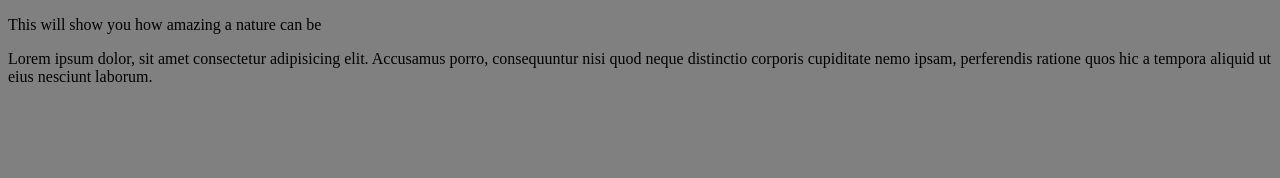
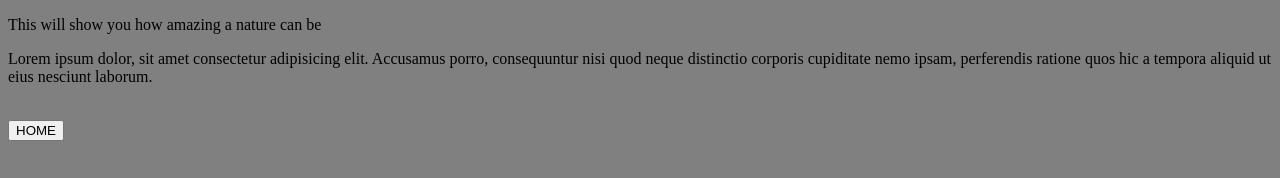
Before and after one commit to khandelwalaishwarya2209/git_practice1, a plain HTML site: page nature.html in a window 1280 px wide. Drawn offline with Linux system fonts and the light colour scheme.

Commit message:
last commit in nature

```diff
--- a/nature.html
+++ b/nature.html
@@ -14,6 +14,11 @@
         distinctio corporis cupiditate nemo ipsam, perferendis ratione quos hic a tempora aliquid ut eius nesciunt
         laborum.</p>
 
+    <br>
+    <a class="btn btn-primary" href="index.html" role="button"><button class="btn btn-primary" type="button"
+            href="index.html">HOME</button></a>
+
+
 </body>
 
 </html>
```
